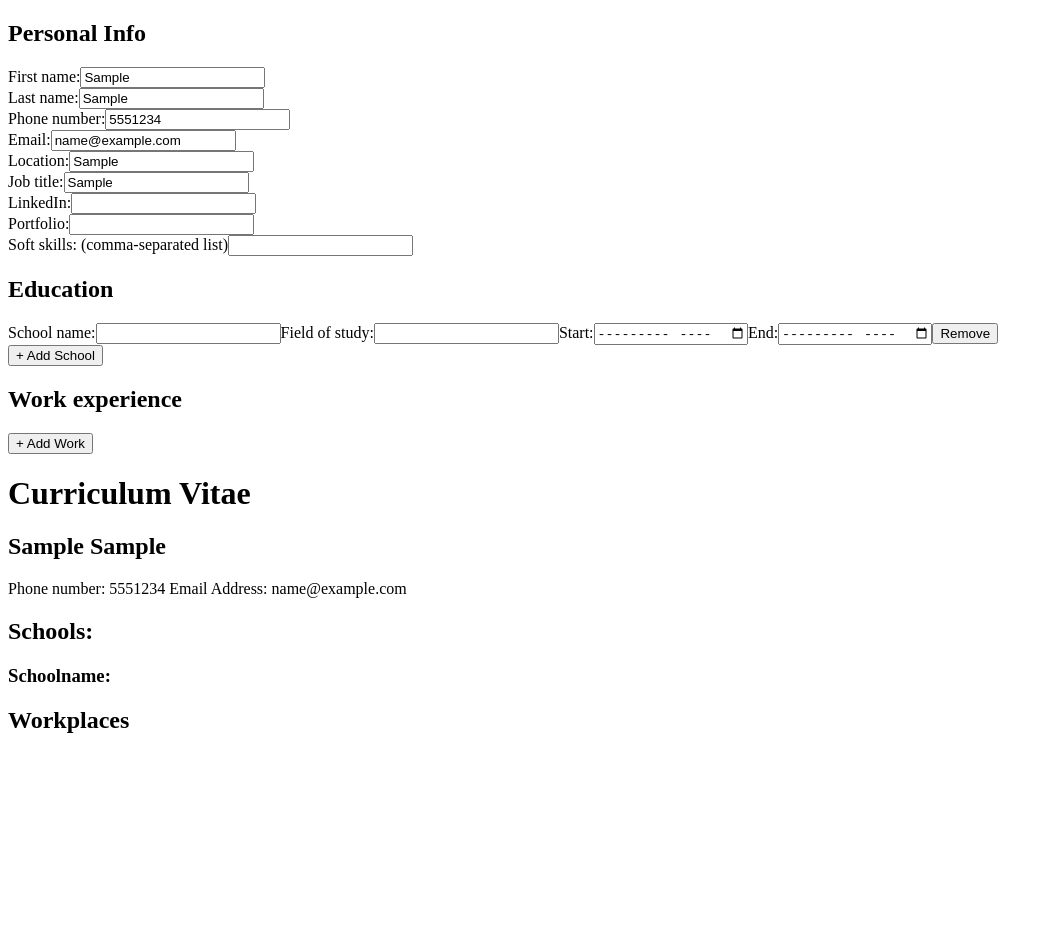
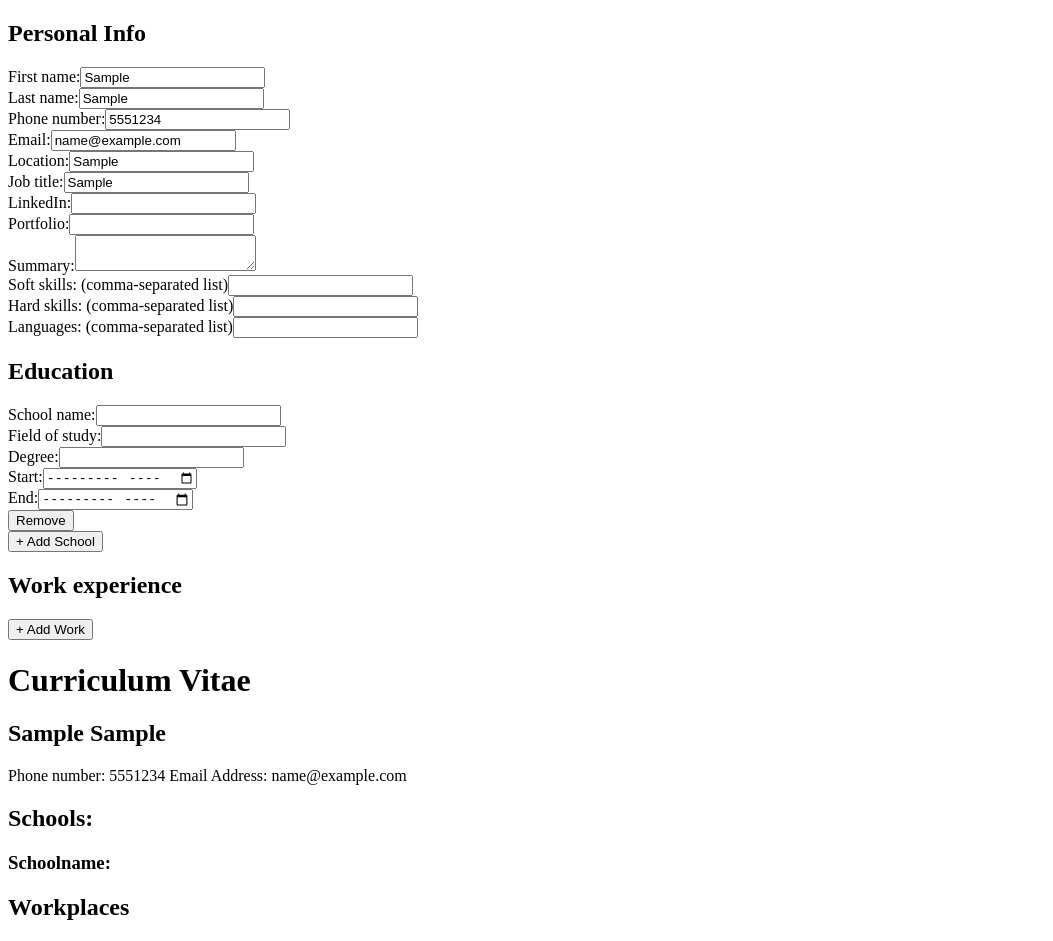
Before and after one commit to ktotopawel/cv-creator, a React (Vite) app: page / in a window 1280 px wide. Both pictures are taken after typing "Sample", "Sample", "5551234", "name@example.com", "Sample", "Sample" into the empty fields and a click on the button "+ Add School". Shown: the whole page, without its empty margins (0-1053 px from the left). Before the commit the page ends 800 px from the top, so only its background shows below. Built offline with nearby package versions, Linux system fonts and the light colour scheme.

Commit message:
input forms done

```diff
--- a/src/components/App.tsx
+++ b/src/components/App.tsx
@@ -17,6 +17,7 @@ export default function App() {
     softSkills: [],
     hardSkills: [],
     languages: [],
+    summary: "",
   });
 
   const [schools, setSchools] = useState<SchoolType[]>([]);
--- a/src/components/Education.tsx
+++ b/src/components/Education.tsx
@@ -11,6 +11,7 @@ export default function Education({ schools, setSchools }: EducationFormProps) {
       UUID: crypto.randomUUID(),
       schoolName: "",
       field: "",
+      degree: "",
       educationStart: "",
       educationEnd: "",
     };
@@ -48,6 +49,7 @@ function School({ school, setSchools }: SchoolFormProps) {
   return (
     <>
       <form action="">
+        <div className="inputField">
           <label htmlFor="schoolName">School name:</label>
           <input
             type="text"
@@ -64,6 +66,8 @@ function School({ school, setSchools }: SchoolFormProps) {
               );
             }}
           />
+        </div>
+        <div className="inputField">
           <label htmlFor="field">Field of study:</label>
           <input
             type="text"
@@ -78,6 +82,24 @@ function School({ school, setSchools }: SchoolFormProps) {
               );
             }}
           />
+        </div>
+        <div className="inputField">
+          <label htmlFor="degree">Degree:</label>
+          <input
+            type="text"
+            name="degree"
+            id="degree"
+            value={school.degree}
+            onChange={(e) => {
+              setSchools((prevSchools) =>
+                prevSchools.map((s) =>
+                  s.UUID === school.UUID ? { ...s, degree: e.target.value } : s,
+                ),
+              );
+            }}
+          />
+        </div>
+        <div className="inputField">
           <label htmlFor="educationStart">Start:</label>
           <input
             type="month"
@@ -94,6 +116,8 @@ function School({ school, setSchools }: SchoolFormProps) {
               );
             }}
           />
+        </div>
+        <div className="inputField">
           <label htmlFor="educationEnd">End:</label>
           <input
             type="month"
@@ -110,7 +134,15 @@ function School({ school, setSchools }: SchoolFormProps) {
               );
             }}
           />
-        <button onClick={handleRemove}>Remove</button>
+        </div>
+        <button
+          onClick={(e) => {
+            e.preventDefault();
+            handleRemove();
+          }}
+        >
+          Remove
+        </button>
       </form>
     </>
   );
--- a/src/components/Personal.tsx
+++ b/src/components/Personal.tsx
@@ -113,6 +113,20 @@ export default function Personal({ personalData, setPersonalData }: FormProps) {
           />
         </div>
         <div className="inputField">
+          <label htmlFor="summary">Summary:</label>
+          <textarea
+            name="summary"
+            id="summary"
+            value={personalData.summary}
+            onChange={(e) => {
+              setPersonalData({
+                ...personalData,
+                summary: e.target.value,
+              });
+            }}
+          ></textarea>
+        </div>
+        <div className="inputField">
           <label htmlFor="softSkills">
             Soft skills: <span>(comma-separated list)</span>
           </label>
@@ -129,6 +143,40 @@ export default function Personal({ personalData, setPersonalData }: FormProps) {
             }}
           />
         </div>
+        <div className="inputField">
+          <label htmlFor="hardSkills">
+            Hard skills: <span>(comma-separated list)</span>
+          </label>
+          <input
+            type="text"
+            name="hardSkills"
+            id="hardSkills"
+            value={personalData.hardSkills.join(", ")}
+            onChange={(e) => {
+              setPersonalData({
+                ...personalData,
+                hardSkills: e.target.value.split(", "),
+              });
+            }}
+          />
+        </div>
+        <div className="inputField">
+          <label htmlFor="languages">
+            Languages: <span>(comma-separated list)</span>
+          </label>
+          <input
+            type="text"
+            name="languages"
+            id="languages"
+            value={personalData.languages.join(", ")}
+            onChange={(e) => {
+              setPersonalData({
+                ...personalData,
+                languages: e.target.value.split(", "),
+              });
+            }}
+          />
+        </div>
       </form>
     </>
   );
--- a/src/components/Preview.tsx
+++ b/src/components/Preview.tsx
@@ -23,6 +23,19 @@ export default function Preview({
           Phone number: {personalData.phoneNumber} Email Address:{" "}
           {personalData.email}
         </p>
+        <ul>
+          {personalData.softSkills.map((softSkill) => (
+            <li
+              key={
+                personalData.softSkills[
+                  personalData.softSkills.indexOf(softSkill)
+                ]
+              }
+            >
+              {softSkill}
+            </li>
+          ))}
+        </ul>
         <h2>Schools:</h2>
         {schools.map((school) => {
           return (
--- a/src/components/Work.tsx
+++ b/src/components/Work.tsx
@@ -11,6 +11,7 @@ export default function Work({ workplaces, setWorkplaces }: WorkFormProps) {
       UUID: crypto.randomUUID(),
       workplace: "",
       position: "",
+      location: "",
       responsibilities: "",
       workStart: "",
       workEnd: "",
@@ -47,9 +48,16 @@ type WorkplaceFormProps = {
 };
 
 function Workplace({ workplace, setWorkplaces }: WorkplaceFormProps) {
+  function handleRemove() {
+    setWorkplaces((prevWorkplaces) =>
+      prevWorkplaces.filter((w) => w.UUID !== workplace.UUID),
+    );
+  }
+
   return (
     <>
       <form action="">
+        <div className="inputField">
           <label htmlFor="workplace">Workplace:</label>
           <input
             type="text"
@@ -66,14 +74,104 @@ function Workplace({ workplace, setWorkplaces }: WorkplaceFormProps) {
               );
             }}
           />
+        </div>
+        <div className="inputField">
           <label htmlFor="position">Position:</label>
-        <input type="text" name="position" id="position" />
+          <input
+            type="text"
+            name="position"
+            id="position"
+            value={workplace.position}
+            onChange={(e) => {
+              setWorkplaces((prevWorkplaces) =>
+                prevWorkplaces.map((w) =>
+                  w.UUID === workplace.UUID
+                    ? { ...w, position: e.target.value }
+                    : w,
+                ),
+              );
+            }}
+          />
+        </div>
+        <div className="inputField">
+          <label htmlFor="location">Location:</label>
+          <input
+            type="text"
+            name="location"
+            id="location"
+            value={workplace.location}
+            onChange={(e) => {
+              setWorkplaces((prevWorkplaces) =>
+                prevWorkplaces.map((w) =>
+                  w.UUID === workplace.UUID
+                    ? { ...w, location: e.target.value }
+                    : w,
+                ),
+              );
+            }}
+          />
+        </div>
+        <div className="inputField">
           <label htmlFor="resp">Responsibilities:</label>
-        <textarea name="resp" id="resp"></textarea>
+          <textarea
+            name="resp"
+            id="resp"
+            value={workplace.responsibilities}
+            onChange={(e) => {
+              setWorkplaces((prevWorkplaces) =>
+                prevWorkplaces.map((w) =>
+                  w.UUID === workplace.UUID
+                    ? { ...w, responsibilities: e.target.value }
+                    : w,
+                ),
+              );
+            }}
+          ></textarea>
+        </div>
+        <div className="inputField">
           <label htmlFor="workStart">Start:</label>
-        <input type="month" name="workStart" id="workStart" />
+          <input
+            type="month"
+            name="workStart"
+            id="workStart"
+            value={workplace.workStart}
+            onChange={(e) => {
+              setWorkplaces((prevWorkplaces) =>
+                prevWorkplaces.map((w) =>
+                  w.UUID === workplace.UUID
+                    ? { ...w, workStart: e.target.value }
+                    : w,
+                ),
+              );
+            }}
+          />
+        </div>
+        <div className="inputField">
           <label htmlFor="workEnd">End:</label>
-        <input type="month" name="workEnd" id="workEnd" />
+          <input
+            type="month"
+            name="workEnd"
+            id="workEnd"
+            value={workplace.workEnd}
+            onChange={(e) => {
+              setWorkplaces((prevWorkplaces) =>
+                prevWorkplaces.map((w) =>
+                  w.UUID === workplace.UUID
+                    ? { ...w, workEnd: e.target.value }
+                    : w,
+                ),
+              );
+            }}
+          />
+        </div>
+        <button
+          onClick={(e) => {
+            e.preventDefault();
+            handleRemove();
+          }}
+        >
+          Remove
+        </button>
       </form>
     </>
   );
--- a/src/components/types.ts
+++ b/src/components/types.ts
@@ -10,6 +10,7 @@ export type PersonalType = {
   softSkills: string[];
   hardSkills: string[];
   languages: string[];
+  summary: string;
 };
 
 export type SchoolType = {
```
Lines whose indentation alone changed are shown as unchanged.
